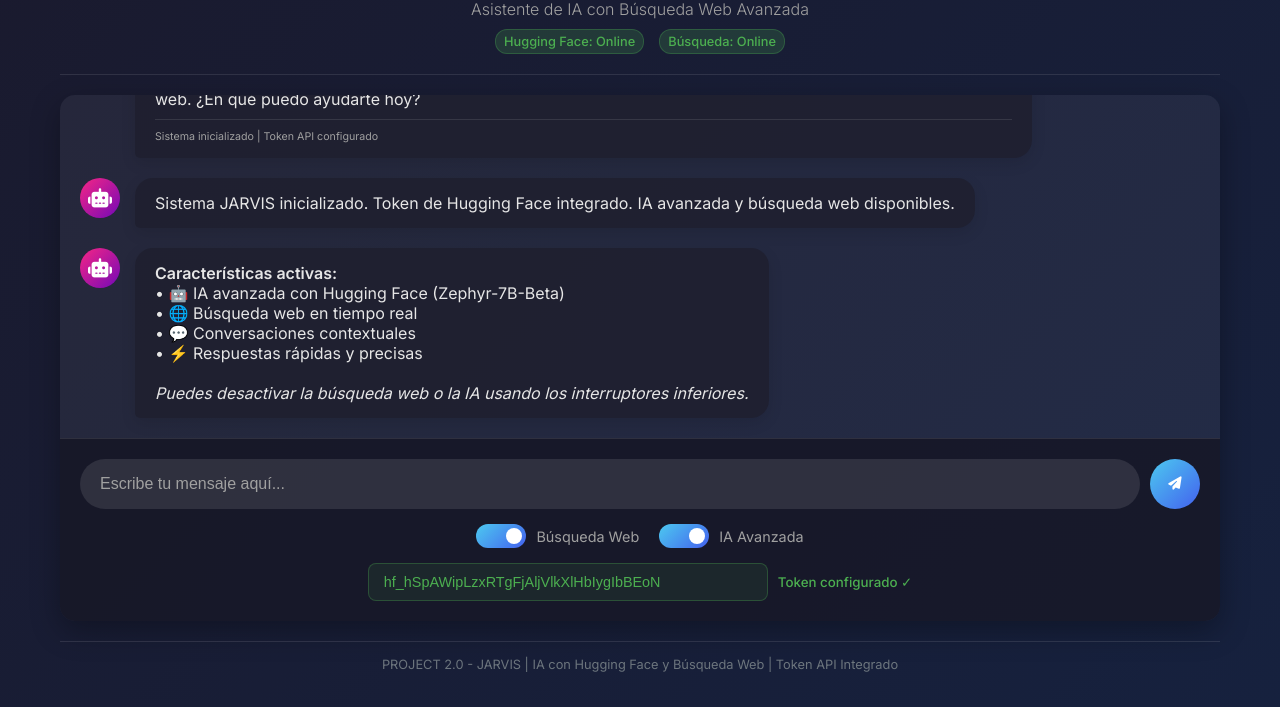
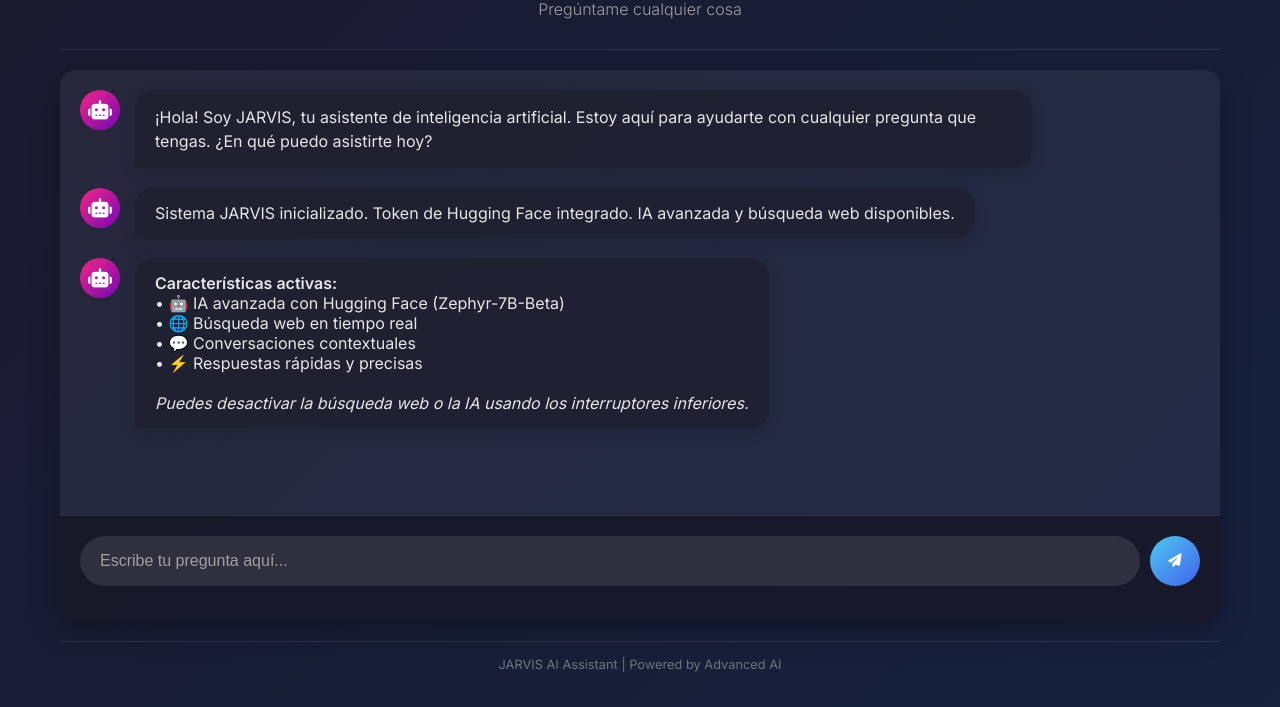
Before and after one commit to karyhk/jarvis-ia, a plain HTML site: page index.html in a window 1280 px wide. Shown: the part 93-800 px from the top of the page. Drawn offline with Linux system fonts and the light colour scheme.

Commit message:
Revise index.html for JARVIS assistant
Updated the HTML structure and content for JARVIS assistant.

```diff
--- a/index.html
+++ b/index.html
@@ -3,7 +3,7 @@
 <head>
     <meta charset="UTF-8">
     <meta name="viewport" content="width=device-width, initial-scale=1.0">
-    <title>PROJECT 2.0 - JARVIS</title>
+    <title>JARVIS - Asistente de IA</title>
     <link rel="stylesheet" href="style.css">
     <link href="https://fonts.googleapis.com/css2?family=Inter:wght@300;400;500;600&display=swap" rel="stylesheet">
     <link rel="stylesheet" href="https://cdnjs.cloudflare.com/ajax/libs/font-awesome/6.4.0/css/all.min.css">
@@ -13,13 +13,9 @@
         <header class="header">
             <div class="logo">
                 <i class="fas fa-robot"></i>
-                <h1>PROJECT 2.0 - <span class="jarvis">JARVIS</span></h1>
+                <h1>JARVIS <span class="ai-label">Asistente IA</span></h1>
             </div>
-            <div class="subtitle">Asistente de IA con Búsqueda Web Avanzada</div>
-            <div class="api-status">
-                <span id="hfStatus" class="status-online">Hugging Face: Online</span>
-                <span id="searchStatus" class="status-online">Búsqueda: Online</span>
-            </div>
+            <div class="subtitle">Pregúntame cualquier cosa</div>
         </header>
 
         <div class="chat-container">
@@ -29,42 +25,23 @@
                         <i class="fas fa-robot"></i>
                     </div>
                     <div class="message-content">
-                        <p>¡Hola! Soy JARVIS, tu asistente de IA avanzado. Estoy completamente operativo con Hugging Face y búsqueda web. ¿En qué puedo ayudarte hoy?</p>
-                        <div class="message-info">
-                            <small>Sistema inicializado | Token API configurado</small>
-                        </div>
+                        <p>¡Hola! Soy JARVIS, tu asistente de inteligencia artificial. Estoy aquí para ayudarte con cualquier pregunta que tengas. ¿En qué puedo asistirte hoy?</p>
                     </div>
                 </div>
             </div>
 
             <div class="input-container">
                 <div class="input-wrapper">
-                    <input type="text" id="userInput" placeholder="Escribe tu mensaje aquí..." autocomplete="off">
+                    <input type="text" id="userInput" placeholder="Escribe tu pregunta aquí..." autocomplete="off">
                     <button id="sendButton">
                         <i class="fas fa-paper-plane"></i>
                     </button>
-                </div>
-                <div class="options">
-                    <label class="toggle">
-                        <input type="checkbox" id="webSearchToggle" checked>
-                        <span class="slider"></span>
-                        <span class="toggle-label">Búsqueda Web</span>
-                    </label>
-                    <label class="toggle">
-                        <input type="checkbox" id="aiToggle" checked>
-                        <span class="slider"></span>
-                        <span class="toggle-label">IA Avanzada</span>
-                    </label>
-                </div>
-                <div class="api-config">
-                    <input type="text" id="hfToken" placeholder="Token de Hugging Face" value="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" readonly>
-                    <small>Token configurado ✓</small>
                 </div>
             </div>
         </div>
 
         <footer class="footer">
-            <p>PROJECT 2.0 - JARVIS | IA con Hugging Face y Búsqueda Web | Token API Integrado</p>
+            <p>JARVIS AI Assistant | Powered by Advanced AI</p>
         </footer>
     </div>
 
```
